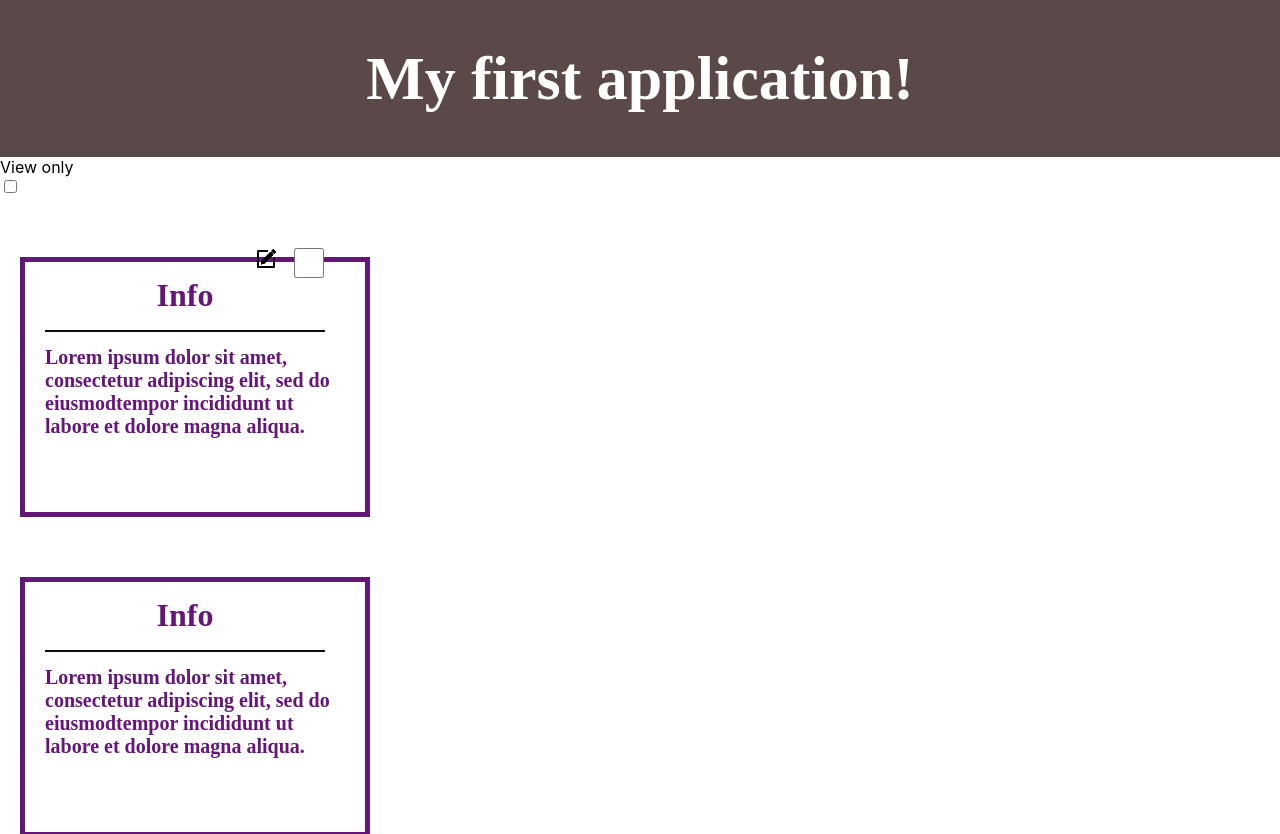
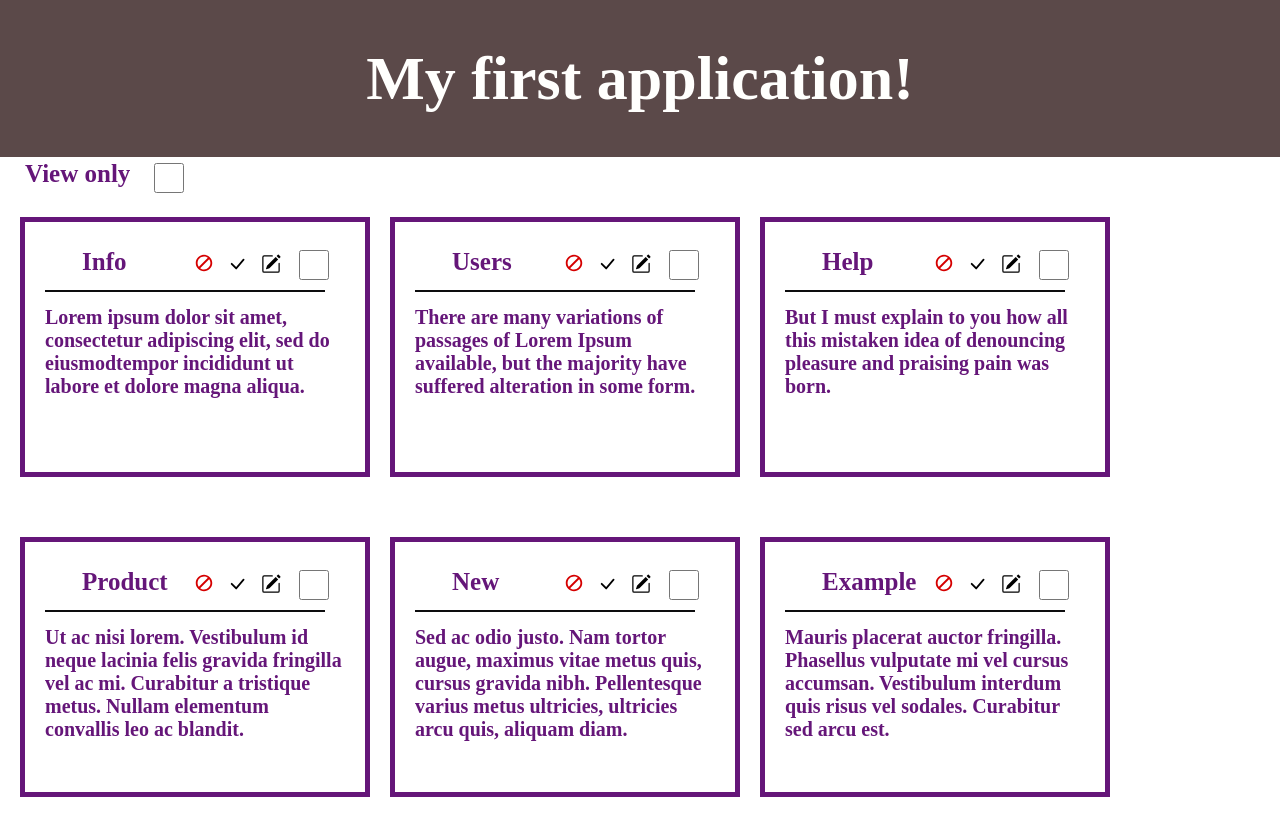
Before and after one commit to kkubyshkina-ibagroup-eu/React-project-IBA, a React (Create React App) app in the folder my-first-project/: page / in a window 1280 px wide. Shown: the top 834 px of the page. Built offline with nearby package versions, Linux system fonts and the light colour scheme.

Commit message:
New logic for task 3.1

```diff
--- a/my-first-project/src/components/Card.css
+++ b/my-first-project/src/components/Card.css
@@ -12,8 +12,8 @@
   padding-right: 20px;
 }
 .card-header {
-  font-size: 32px;
-  text-align: center;
+  font-size: 25px;
+  text-align: left;
   font-family: cursive;
   border: 2px solid rgb(13, 13, 14);
   border-top-width: 0px;
@@ -26,9 +26,9 @@
   font-weight: bold;
 }
 .card-checkbox {
-  position: absolute;
-  left: 290px;
-  top: 245px;
+  position: relative;
+  left: 250px;
+  top: 10px;
   width: 30px;
   height: 30px;
 }
@@ -48,21 +48,22 @@
 }
 
 .pencil-button {
-  position: absolute;
-  left: 250px;
-  top: 248px;
+  position: relative;
+  left: 210px;
+  bottom: 25px;
   border: none;
   background-color: transparent;
 }
 
 .title-form {
-  font-size: 32px;
+  font-size: 25px;
   font-family: cursive;
   font-weight: bold;
   color: rgb(101, 22, 121);
   width: 280px;
-  height: 45px;
+  height: 40px;
   text-align: center;
+  margin-top: 5px;
 }
 
 .text-form {
@@ -76,9 +77,56 @@
 }
 
 .cancel-button {
-  position: absolute;
-  left: 275px;
-  top: 248px;
+  position: relative;
+  bottom: 25px;
+  left: 110px;
   border: none;
   background-color: transparent;
 }
+
+.save-button {
+  position: relative;
+  left: 110px;
+  bottom: 25px;
+  border: none;
+  background-color: transparent;
+}
+
+.position {
+  display: flex;
+  flex-wrap: wrap;
+}
+
+.app-checkbox {
+  position: absolute;
+  left: 150px;
+  top: 160px;
+  width: 30px;
+  height: 30px;
+}
+
+.view-only-header {
+  position: absolute;
+  font-weight: bold;
+  font-size: 25px;
+  left: 25px;
+  top: 160px;
+  color: rgb(101, 22, 121);
+  font-family: cursive;
+}
+
+.save-button-edit {
+  position: relative;
+  left: 190px;
+  bottom: 30px;
+  border: none;
+  background-color: transparent;
+}
+
+.cancel-button-edit {
+  position: relative;
+  left: 190px;
+  bottom: 30px;
+  border: none;
+  background-color: transparent;
+}
--- a/my-first-project/src/components/Card.js
+++ b/my-first-project/src/components/Card.js
@@ -4,59 +4,48 @@ import { BsPencilSquare } from "react-icons/bs";
 import { BsCheckLg } from "react-icons/bs";
 import { FcCancel } from "react-icons/fc";
 
-function Card() {
-  const [checked, setChecked] = useState();
-  const checkboxHandler = () => {
-    setChecked(!checked);
+function Card(props) {
+  const cardCheckboxHandler = () => {
+    setCardChecked(!cardChecked);
   };
-  const defaultTitle = "Info";
-  const defaultText =
-    "Lorem ipsum dolor sit amet, consectetur adipiscing elit, \
-  sed do eiusmodtempor incididunt ut labore et dolore magna aliqua.";
+  const defaultTitle = props.title;
+  const defaultText = props.text;
+  const viewOnly = props.viewOnly;
+  const setEditMode = props.setEditMode;
+  const editMode = props.editMode;
 
-  const [showButton, setShowButton] = useState(true);
+  const [cardChecked, setCardChecked] = useState();
   const [title, setTitle] = useState(defaultTitle);
   const [text, setText] = useState(defaultText);
+  const [unsavedText, setUnsavedText] = useState();
+  const [unsavedTitle, setUnsavedTitle] = useState();
 
   const clickPencil = () => {
-    setChecked(false);
-    setShowButton(false);
+    setCardChecked(false);
+    setEditMode(true);
   };
 
   const userInputTitle = (event) => {
-    setTitle(event.target.value);
+    setUnsavedTitle(event.target.value);
   };
 
   const userInputText = (event) => {
-    setText(event.target.value);
+    setUnsavedText(event.target.value);
   };
 
   const clickSave = () => {
-    setShowButton(true);
+    setEditMode(false);
+    unsavedText ? setText(unsavedText) : setText(defaultText);
+    unsavedTitle ? setTitle(unsavedTitle) : setTitle(defaultTitle);
   };
 
   const clickCancel = () => {
-    setTitle(defaultTitle);
-    setText(defaultText);
-    setShowButton(true);
+    setEditMode(false);
   };
 
   return (
-    <div className={checked ? "checked-card" : "card"}>
-      <div className="card-header">
-        {showButton ? (
-          <div>
-            <input
-              className="card-checkbox"
-              type="checkbox"
-              onChange={checkboxHandler}
-            />
-            <button className="pencil-button" onClick={clickPencil}>
-              <BsPencilSquare size={20} />
-            </button>
-            {title}
-          </div>
-        ) : (
+    <div className={cardChecked ? "checked-card" : "card"}>
+      {editMode ? (
         <div>
           <input
             className="title-form"
@@ -64,22 +53,45 @@ function Card() {
             defaultValue={title}
             onChange={userInputTitle}
           />
+          <button className="cancel-button-edit" onClick={clickCancel}>
+            <FcCancel size={22} />
+          </button>
+          <button className="save-button-edit" onClick={clickSave}>
+            <BsCheckLg size={20} />
+          </button>
           <textarea
             className="text-form "
             type="text"
             defaultValue={text}
             onChange={userInputText}
           />
+        </div>
+      ) : (
+        <div className="card-header">
+          <input
+            className="card-checkbox"
+            type="checkbox"
+            onChange={cardCheckboxHandler}
+          />
+          {title}
+          {!viewOnly ? (
+            <div>
+              <button className="pencil-button" onClick={clickPencil}>
+                <BsPencilSquare size={20} />
+              </button>
               <button className="cancel-button" onClick={clickCancel}>
                 <FcCancel size={22} />
               </button>
-            <button className="pencil-button" onClick={clickSave}>
+              <button className="save-button" onClick={clickSave}>
                 <BsCheckLg size={20} />
               </button>
             </div>
+          ) : (
+            ""
           )}
         </div>
-      {showButton && <h1>{text}</h1>}
+      )}
+      {!editMode && <h1>{text}</h1>}
     </div>
   );
 }
```
Lines whose indentation alone changed are shown as unchanged.
